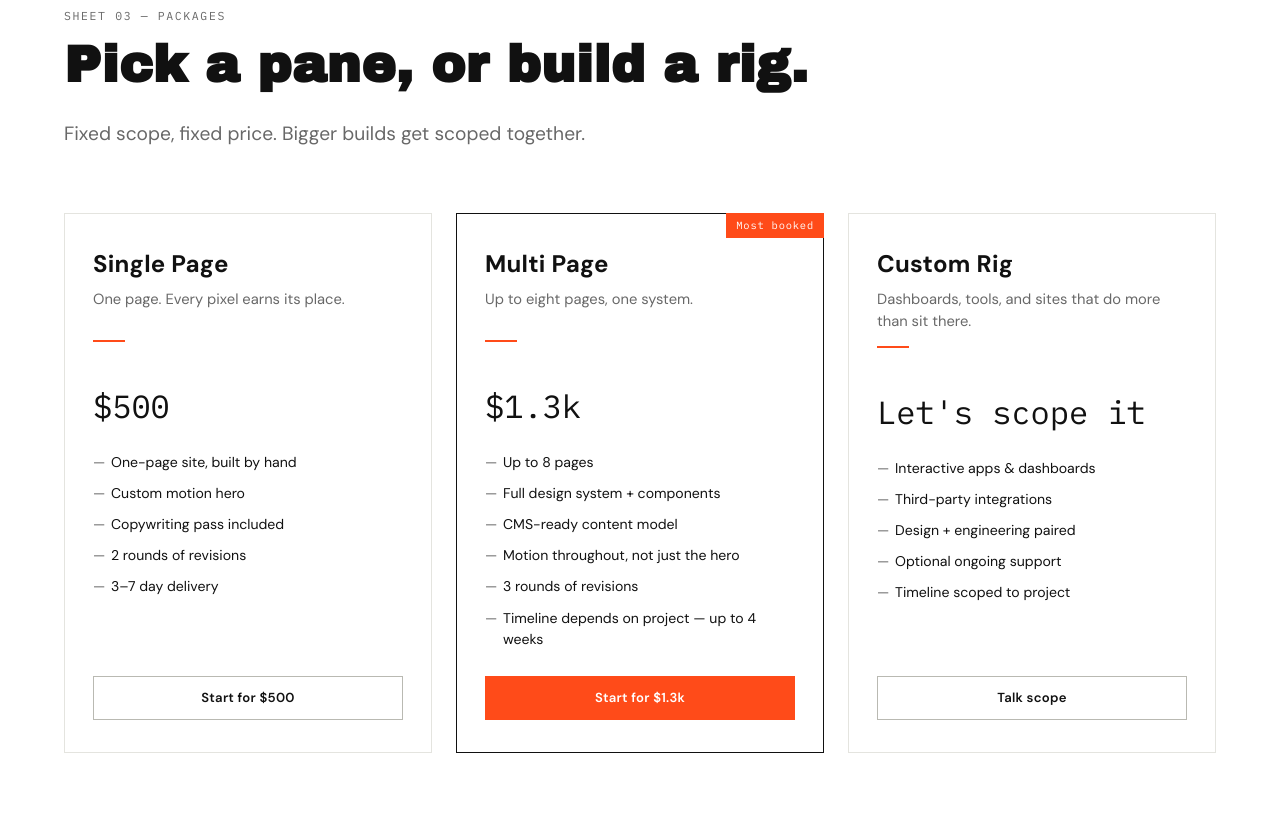
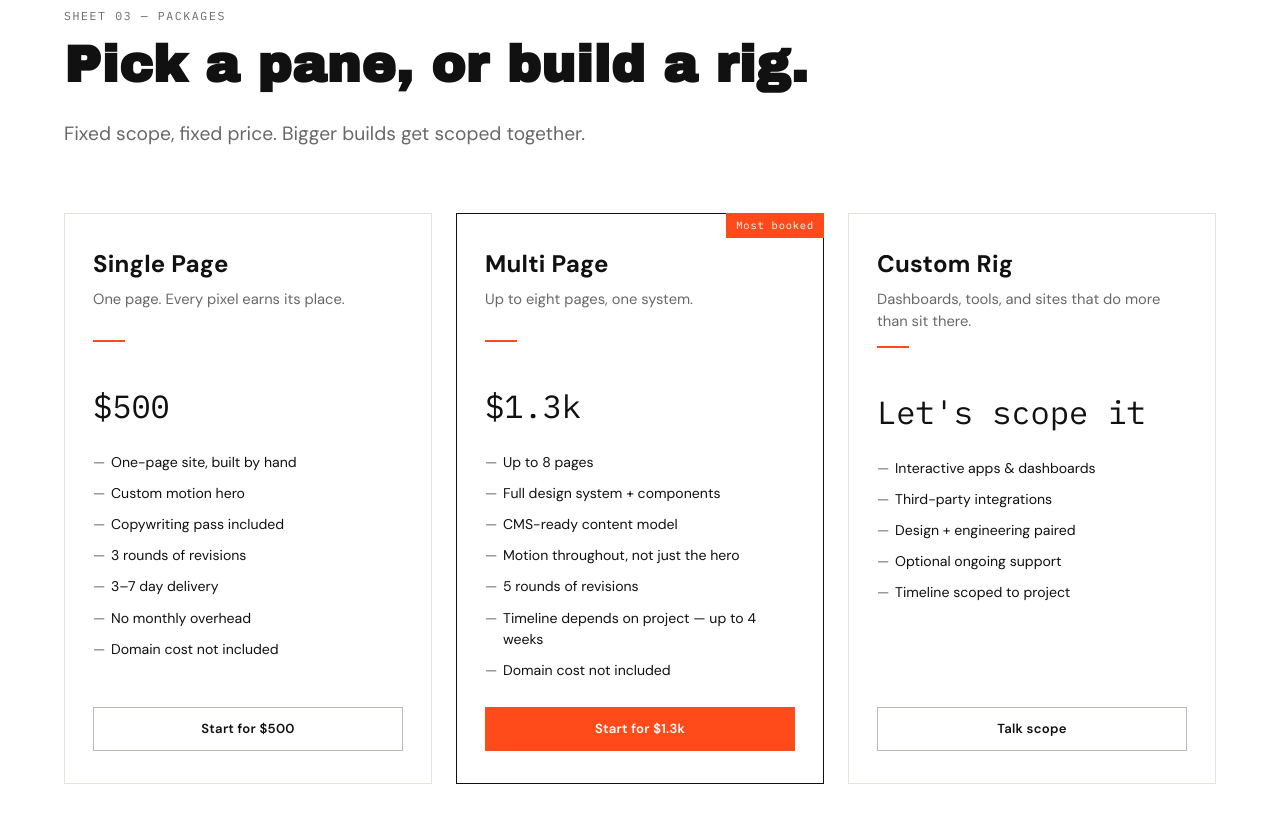
Before and after one commit to sada324/buildwithpeople, a plain HTML site: page index.html in a window 1280 px wide. Shown: the part 2474-3297 px from the top of the page. Drawn offline with Linux system fonts and the light colour scheme.

Commit message:
Clarify package revisions and ownership costs

```diff
--- a/index.html
+++ b/index.html
@@ -686,8 +686,10 @@
           <li>One-page site, built by hand</li>
           <li>Custom motion hero</li>
           <li>Copywriting pass included</li>
-          <li>2 rounds of revisions</li>
+          <li>3 rounds of revisions</li>
           <li>3–7 day delivery</li>
+          <li>No monthly overhead</li>
+          <li>Domain cost not included</li>
         </ul>
         <a class="btn-ghost" href="https://buy.stripe.com/5kQaEXcHlasVft32zVdwc00">Start for $500</a>
       </div>
@@ -703,8 +705,9 @@
           <li>Full design system + components</li>
           <li>CMS-ready content model</li>
           <li>Motion throughout, not just the hero</li>
-          <li>3 rounds of revisions</li>
+          <li>5 rounds of revisions</li>
           <li>Timeline depends on project — up to 4 weeks</li>
+          <li>Domain cost not included</li>
         </ul>
         <a class="btn-primary accent" href="https://buy.stripe.com/dRm00jdLpasVdkVgqLdwc01">Start for $1.3k</a>
       </div>
```
